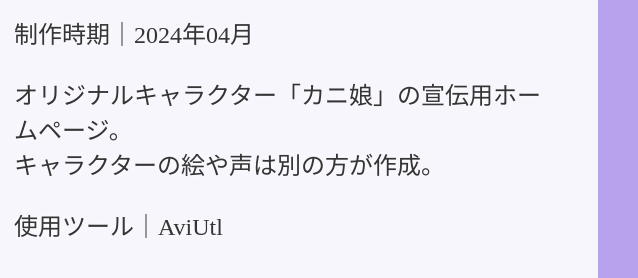
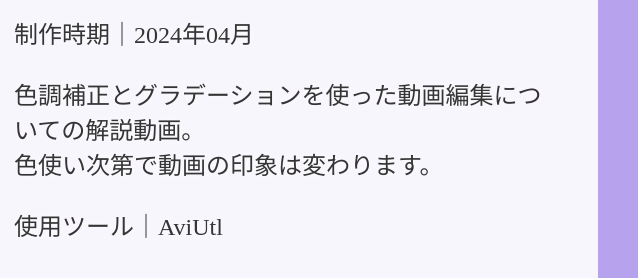
Before and after one commit to YD404/PF, a plain HTML site: page videos.html in a window 1280 px wide. Shown: the part 599-877 px from the top of the page, 642-1280 px from the left. Drawn offline with Linux system fonts and the light colour scheme; a web font is replaced by a local one.

Commit message:
Add files via upload

```diff
--- a/videos.html
+++ b/videos.html
@@ -41,8 +41,9 @@
                         <div class="text-content">
                             <p class="titleText">動画の色を華やかにする秘訣～色調補正とグラデーションについて～</p>
                             <p class="timeText">制作時期｜2024年04月</p>
-                            <p class="bodyText">オリジナルキャラクター「カニ娘」の宣伝用ホームページ。<br>
-                                キャラクターの絵や声は別の方が作成。</p>
+                            <p class="bodyText">色調補正とグラデーションを使った動画編集についての解説動画。<br>
+                            色使い次第で動画の印象は変わります。
+                            </p>
                             <p class="useText">使用ツール｜AviUtl</p>
                         </div>
                     </div>
```
